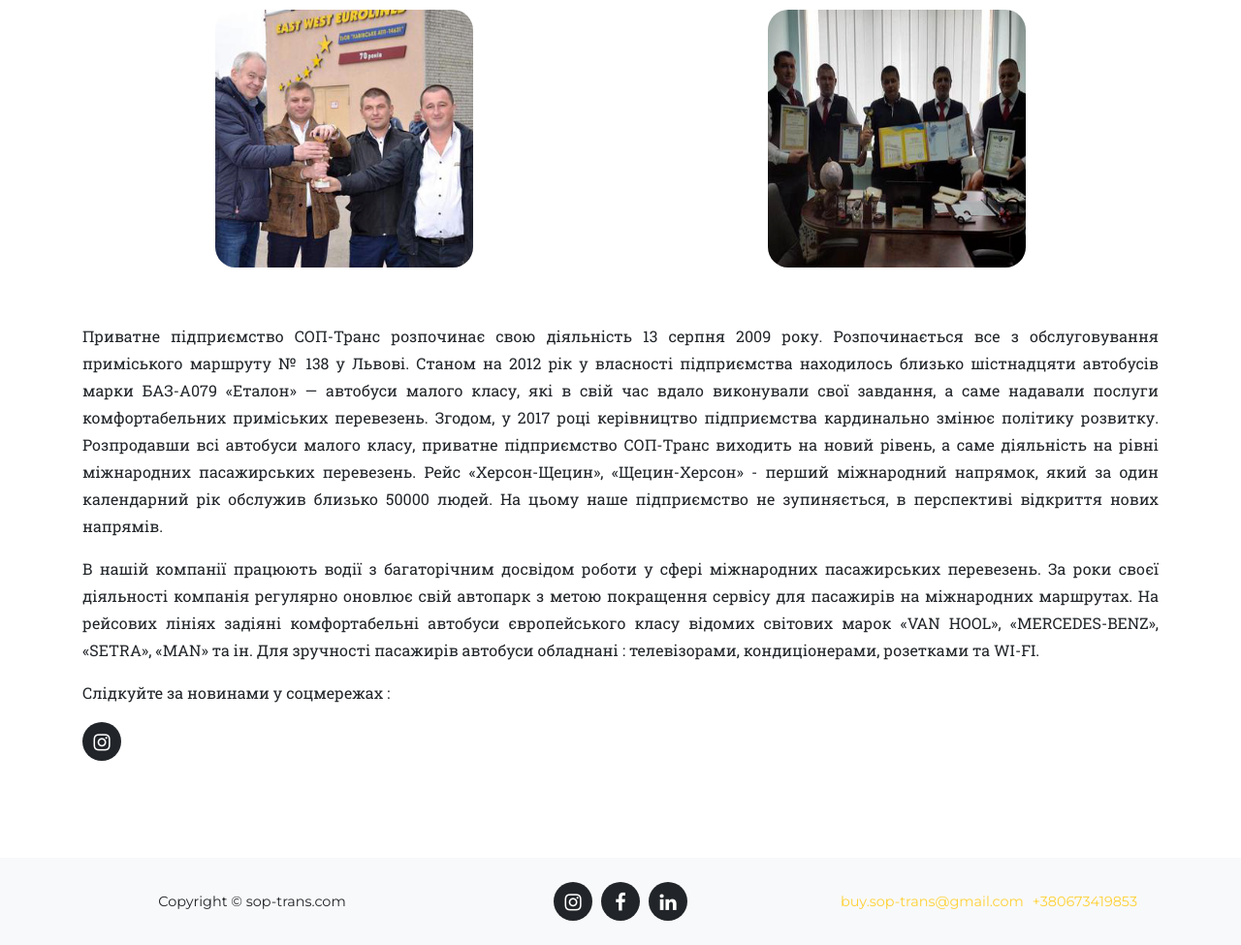
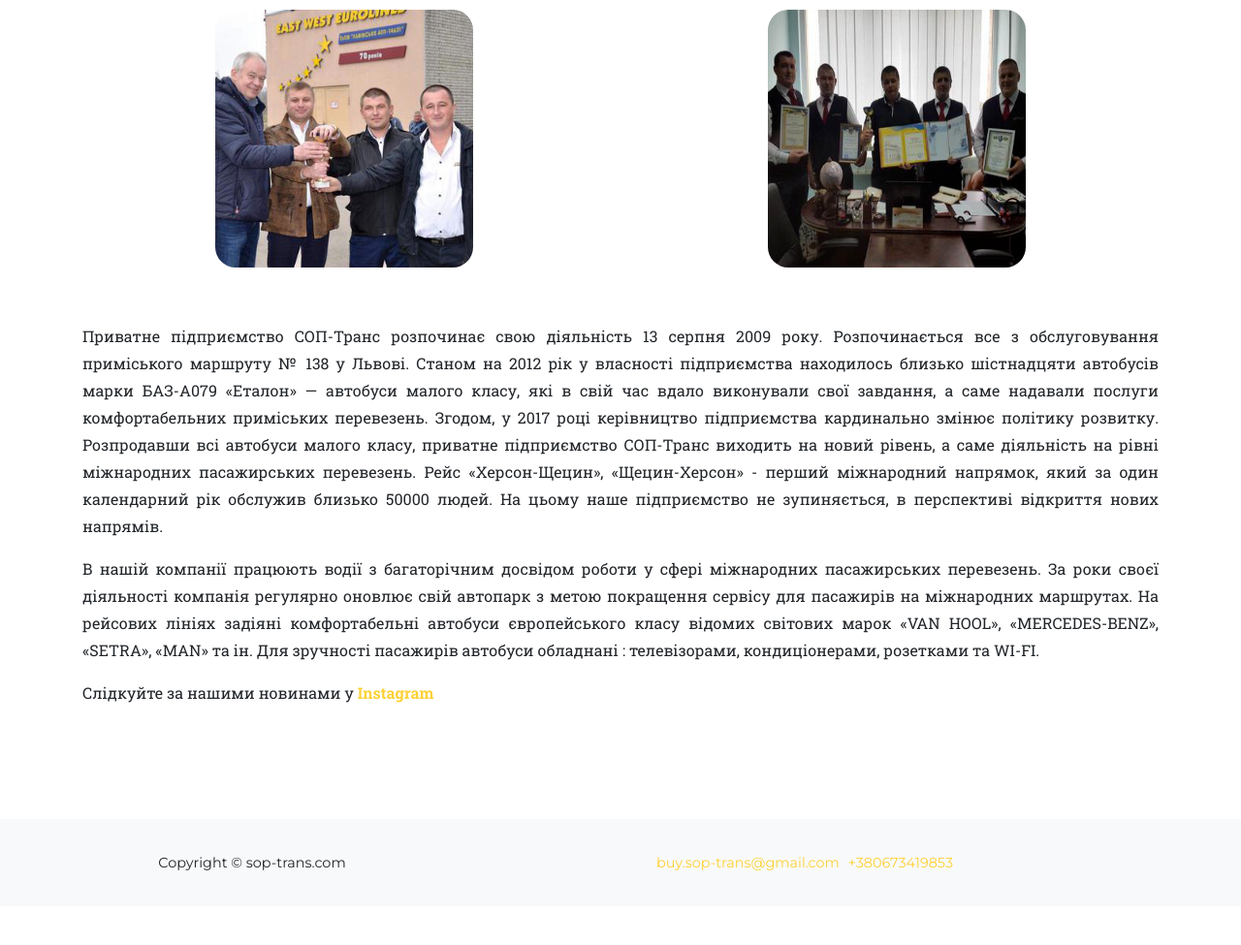
Before and after one commit to OrestIL/OrestIL.github.io, a plain HTML site: page index.html in a window 1280 px wide. Shown: the part 5899-6874 px from the top of the page at 97% size. After the commit the page ends 6834 px from the top, so only its background shows below. Drawn offline with Linux system fonts and the light colour scheme; a web font is replaced by a local one.

Commit message:
Fixed socail buttons

```diff
--- a/index.html
+++ b/index.html
@@ -439,18 +439,7 @@
               </p>
           </div>
         </div>
-        <p class="large">Слідкуйте за новинами у соцмережах :</p>
-        <div class="row">
-          <div class="col-md-4">
-            <ul class="list-inline social-buttons">
-              <li class="list-inline-item text-center">
-                <a href="https://www.instagram.com/soptrans/" target="_blank">
-                  <i class="fa fa-instagram"></i>
-                </a>
-              </li>
-            </ul>
-          </div>
-        </div>
+        <p class="large">Слідкуйте за нашими новинами у <a class="bold" href="https://www.instagram.com/soptrans/" target="_blank">Instagram</a></p>
       </div>
     </section>
 
@@ -461,26 +450,7 @@
           <div class="col-md-4">
             <span class="copyright">Copyright &copy; sop-trans.com</span>
           </div>
-          <div class="col-md-4">
-            <ul class="list-inline social-buttons">
-              <li class="list-inline-item">
-                <a href="https://www.instagram.com/soptrans/" target="_blank">
-                  <i class="fa fa-instagram"></i>
-                </a>
-              </li>
-              <li class="list-inline-item">
-                <a href="#" target="_blank">
-                  <i class="fa fa-facebook"></i>
-                </a>
-              </li>
-              <li class="list-inline-item">
-                <a href="#" target="_blank">
-                  <i class="fa fa-linkedin"></i>
-                </a>
-              </li>
-            </ul>
-          </div>
-          <div class="col-md-4">
+          <div class="col-md-8">
             <ul class="list-inline quicklinks">
               <li class="list-inline-item">
                 <a href="mailto:buy.sop-trans@gmail.com">buy.sop-trans@gmail.com</a>
```
